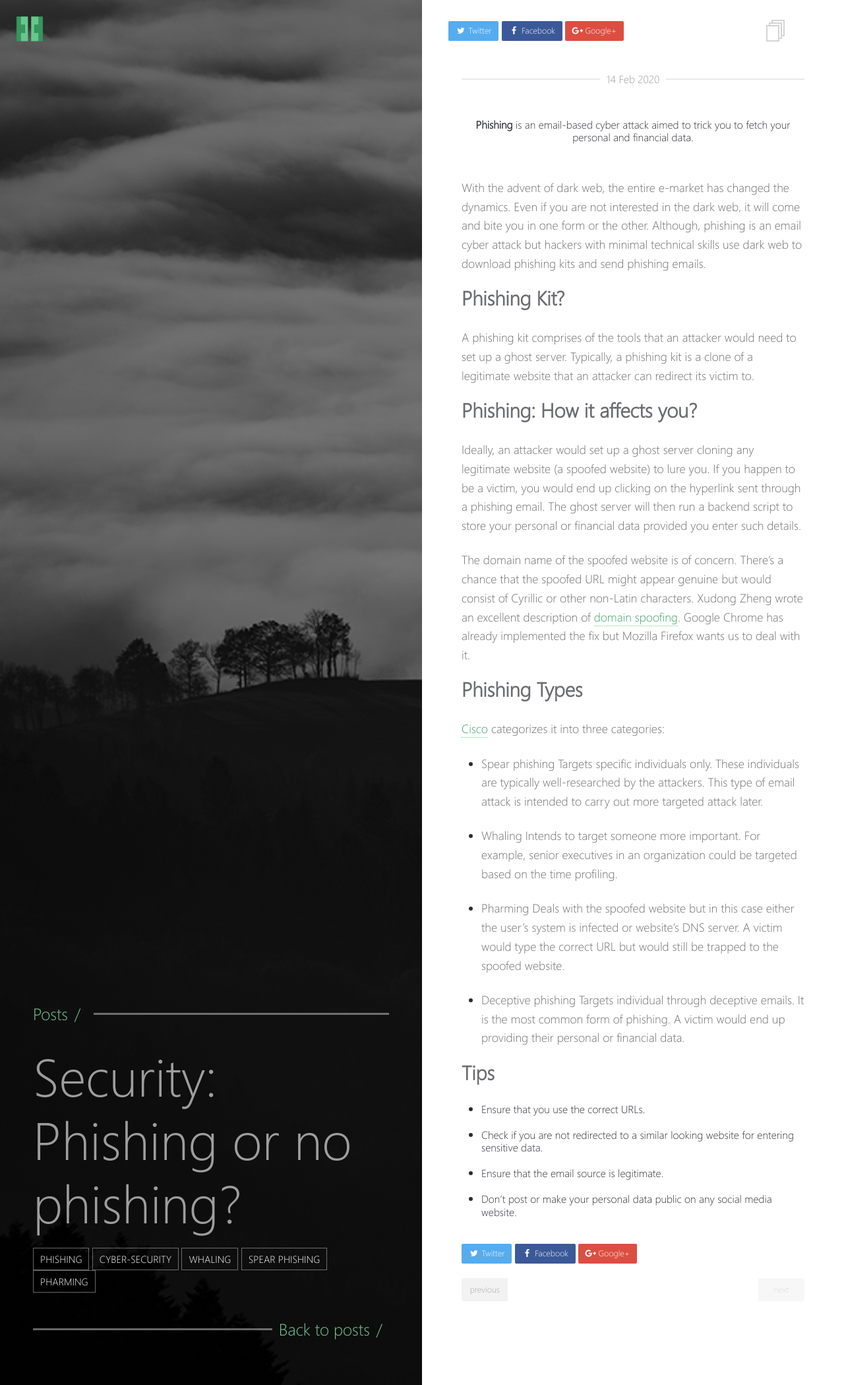
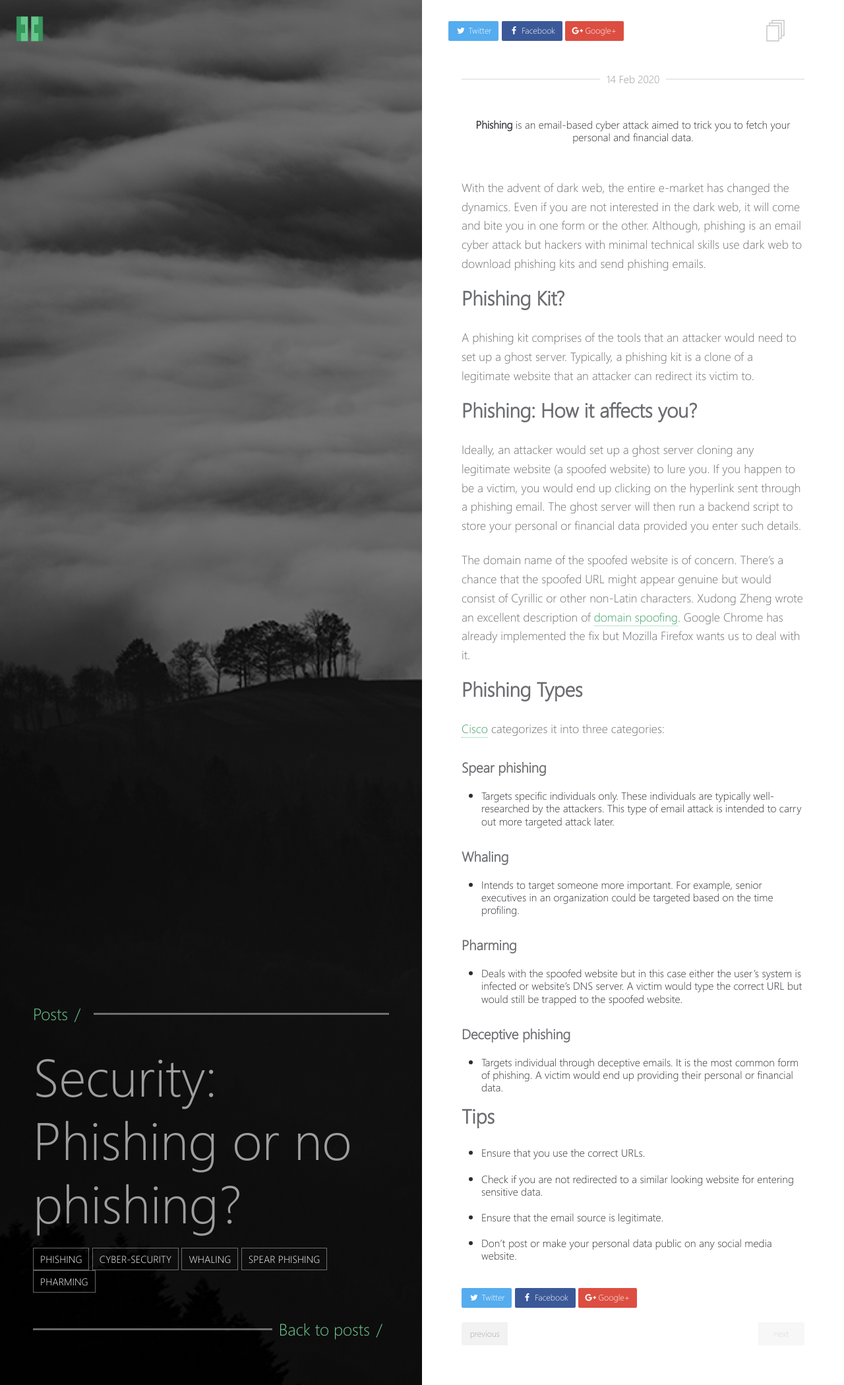
Before and after one commit to mrsauravs/site, a Jekyll site: the page built from _posts/2020-02-14-phishing.md, in a window 1280 px wide. Shown: the whole page at 66% size. Built offline with Jekyll 4.4.1, drawn with Linux system fonts in a browser that asks for light colours.

```diff
--- a/_posts/2020-02-14-phishing.md
+++ b/_posts/2020-02-14-phishing.md
@@ -25,17 +25,18 @@ The domain name of the spoofed website is of concern. There's a chance that the
 
 ## Phishing Types
 [Cisco](https://www.cisco.com/c/en_in/products/security/email-security/what-is-phishing.html) categorizes it into three categories:
-- Spear phishing
-Targets specific individuals only. These individuals are typically well-researched by the attackers. This type of email attack is intended to carry out more targeted attack later.
 
-- Whaling
-Intends to target someone more important. For example, senior executives in an organization could be targeted based on the time profiling.
+### Spear phishing
+- Targets specific individuals only. These individuals are typically well-researched by the attackers. This type of email attack is intended to carry out more targeted attack later.
 
-- Pharming
-Deals with the spoofed website but in this case either the user's system is infected or website's DNS server. A victim would type the correct URL but would still be trapped to the spoofed website.
+### Whaling
+- Intends to target someone more important. For example, senior executives in an organization could be targeted based on the time profiling.
 
-- Deceptive phishing
-Targets individual through deceptive emails. It is the most common form of phishing. A victim would end up providing their personal or financial data.
+### Pharming
+- Deals with the spoofed website but in this case either the user's system is infected or website's DNS server. A victim would type the correct URL but would still be trapped to the spoofed website.
+
+### Deceptive phishing
+- Targets individual through deceptive emails. It is the most common form of phishing. A victim would end up providing their personal or financial data.
 
 ## Tips
 - Ensure that you use the correct URLs.
```
